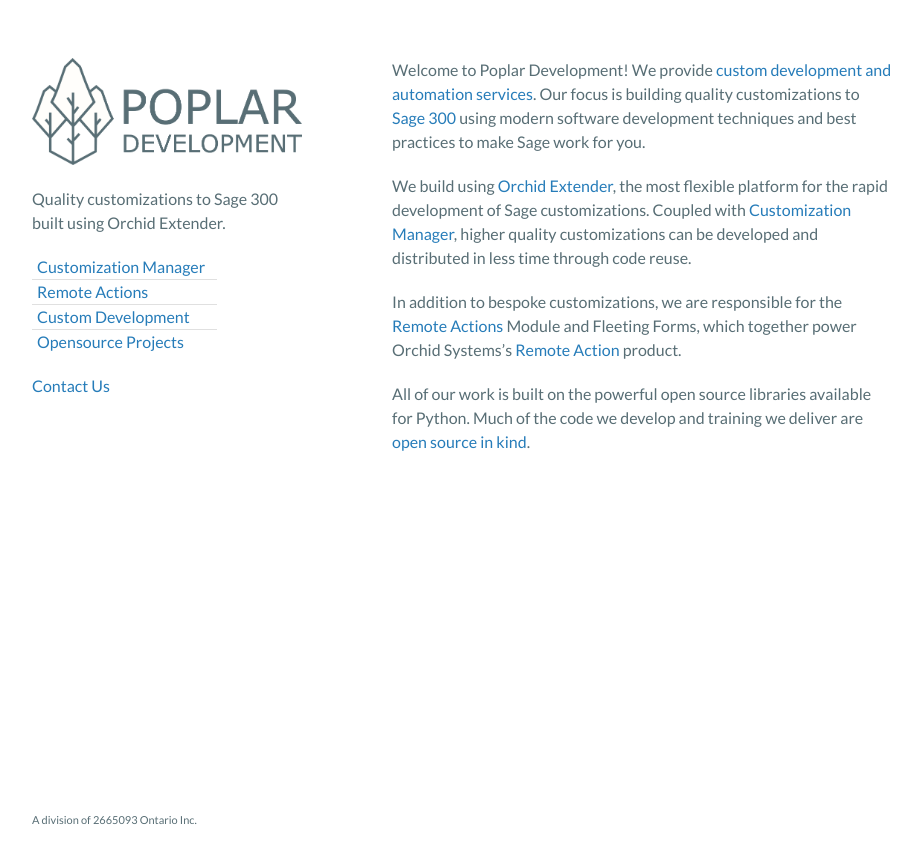
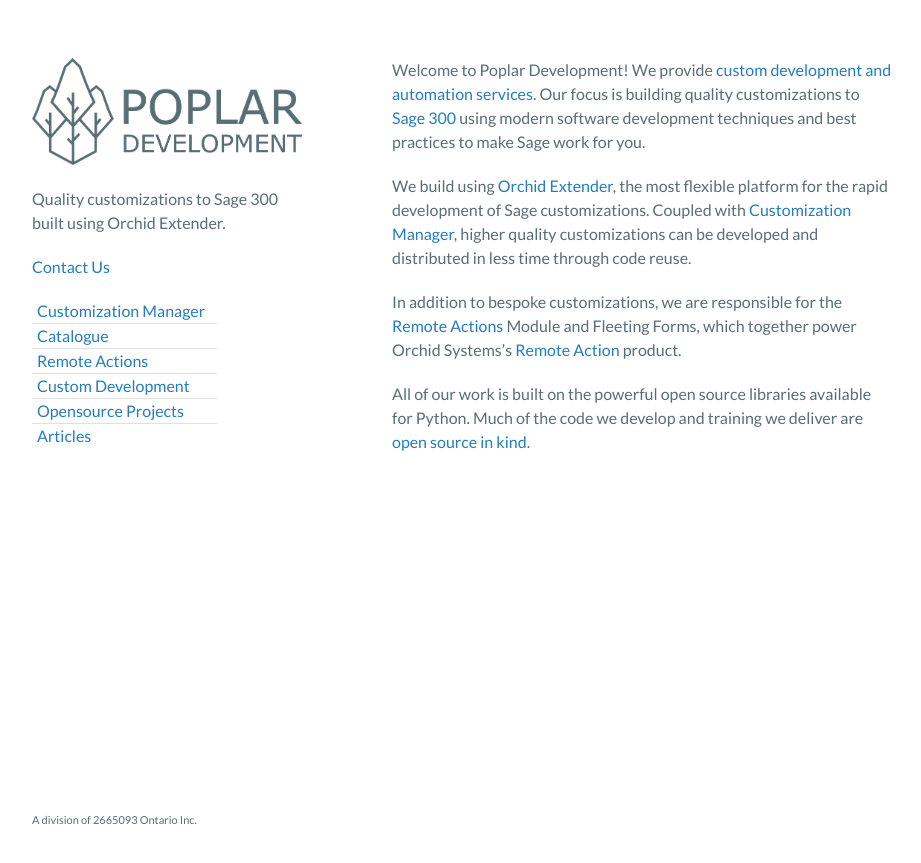
Before and after one commit to poplars-dev/poplars-dev.github.io, a Jekyll site: the page built from index.md, in a window 1280 px wide. Shown: the top 863 px of the page, without its empty margins (178-1099 px from the left). Built offline with Jekyll 4.4.1, drawn with Linux system fonts in a browser that asks for light colours; a script that is not in the unit is left out.

Commit message:
break sections into partial includes.

```diff
--- /dev/null
+++ b/_includes/figure.html
@@ -0,0 +1,4 @@
+<figure class="figure">
+  <img src="{{ include.url }}" alt="{{ include.description }}">
+  <figcaption>{{ include.description }}</figcaption>
+</figure>
--- /dev/null
+++ b/_includes/footer.html
@@ -0,0 +1,4 @@
+<p class='divisionof'>
+    <small>A division of
+           2665093 Ontario Inc.</small>
+</p>
--- /dev/null
+++ b/_includes/footer_scripts.html
@@ -0,0 +1,11 @@
+<script src="{{ "/assets/js/scale.fix.js" | relative_url }}"></script>
+{% if site.google_analytics %}
+<script>
+  (function(i,s,o,g,r,a,m){i['GoogleAnalyticsObject']=r;i[r]=i[r]||function(){
+  (i[r].q=i[r].q||[]).push(arguments)},i[r].l=1*new Date();a=s.createElement(o),
+  m=s.getElementsByTagName(o)[0];a.async=1;a.src=g;m.parentNode.insertBefore(a,m)
+  })(window,document,'script','https://www.google-analytics.com/analytics.js','ga');
+  ga('create', '{{ site.google_analytics }}', 'auto');
+  ga('send', 'pageview');
+</script>
+{% endif %}
--- /dev/null
+++ b/_includes/header.html
@@ -0,0 +1,13 @@
+{% if site.logo %}
+  <a href="{{ "/" | absolute_url }}">
+    <img src="{{site.logo | relative_url}}" class="logo" alt="Poplar Development" />
+  </a>
+{% else %}
+  <h1><a href="{{ "/" | absolute_url }}">{{ site.title | default: site.github.repository_name }}</a></h1>
+{% endif %}
+
+<p>{{ site.description | default: site.github.project_tagline }}</p>
+
+<p><a href="mailto:chris@poplars.dev">Contact Us</a></p>
+
+{% include navigation.html %}
--- /dev/null
+++ b/_includes/navigation.html
@@ -0,0 +1,22 @@
+<ul class="nav">
+    <li class='nav-link'>
+        <a href='/customizations.html'>Customization Manager</a>
+    </li>
+    <ul class="nav" style="margin-bottom: 0px;">
+        <li class='nav-link'>
+            <a href='/catalogue.html'>Catalogue</a>
+        </li>
+    </ul>
+    <li class='nav-link'>
+        <a href='/remote-action.html'>Remote Actions</a>
+    </li>
+    <li class='nav-link'>
+        <a href='/development.html'>Custom Development</a>
+    </li>
+    <li class='nav-link'>
+        <a href="/opensource.html">Opensource Projects</a>
+    </li>
+    <li class='nav-link nav-link-last'>
+        <a href="/articles.html">Articles</a>
+    </li>
+</ul>
--- a/_layouts/default.html
+++ b/_layouts/default.html
@@ -4,7 +4,9 @@
     <meta charset="UTF-8">
     <meta http-equiv="X-UA-Compatible" content="IE=edge">
     <meta name="viewport" content="width=device-width, initial-scale=1">
-
+    <link rel="apple-touch-icon" sizes="180x180" href="/assets/icons/apple-touch-icon.png">
+    <link rel="icon" type="image/png" sizes="32x32" href="/assets/icons/favicon-32x32.png">
+    <link rel="icon" type="image/png" sizes="16x16" href="/assets/icons/favicon-16x16.png">
 {% seo %}
     <link rel="stylesheet" href="{{ "/assets/css/style.css?v=" | append: site.github.build_revision | relative_url }}">
     <link href="https://fonts.googleapis.com/css2?family=Lato&family=Montserrat:wght@500&display=swap" rel="stylesheet">
@@ -15,34 +17,7 @@
   <body>
     <div class="wrapper">
       <header>
-
-        {% if site.logo %}
-          <a href="{{ "/" | absolute_url }}">
-            <img src="{{site.logo | relative_url}}" class="logo" alt="Poplar Development" />
-          </a>
-        {% else %}
-          <h1><a href="{{ "/" | absolute_url }}">{{ site.title | default: site.github.repository_name }}</a></h1>
-        {% endif %}
-
-        <p>{{ site.description | default: site.github.project_tagline }}</p>
-
-        <ul class="nav">
-            <li class='nav-link'>
-                <a href='/customizations.html'>Customization Manager</a>
-            </li>
-            <li class='nav-link'>
-                <a href='/remote-action.html'>Remote Actions</a>
-            </li>
-            <li class='nav-link'>
-                <a href='/development.html'>Custom Development</a>
-            </li>
-            <li class='nav-link nav-link-last'>
-                <a href="/opensource.html">Opensource Projects</a>
-            </li>
-        </ul>
-
-        <p><a href="mailto:chris@poplars.dev">Contact Us</a></p>
-
+          {% include header.html %}
       </header>
       <section>
 
@@ -50,22 +25,9 @@
 
       </section>
       <footer>
-          <p class='divisionof'>
-            <small>A division of
-                   2665093 Ontario Inc.</small>
-          </p>
+          {% include footer.html %}
       </footer>
     </div>
-    <script src="{{ "/assets/js/scale.fix.js" | relative_url }}"></script>
-    {% if site.google_analytics %}
-    <script>
-      (function(i,s,o,g,r,a,m){i['GoogleAnalyticsObject']=r;i[r]=i[r]||function(){
-      (i[r].q=i[r].q||[]).push(arguments)},i[r].l=1*new Date();a=s.createElement(o),
-      m=s.getElementsByTagName(o)[0];a.async=1;a.src=g;m.parentNode.insertBefore(a,m)
-      })(window,document,'script','https://www.google-analytics.com/analytics.js','ga');
-      ga('create', '{{ site.google_analytics }}', 'auto');
-      ga('send', 'pageview');
-    </script>
-    {% endif %}
+    {% include footer_scripts.html %}
   </body>
 </html>
```
Also changed, not shown: _includes/search.html (added, +13 -0 lines).
